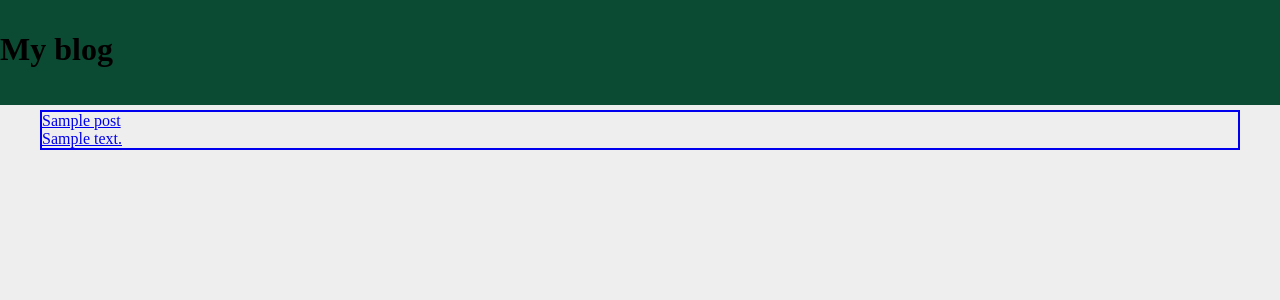
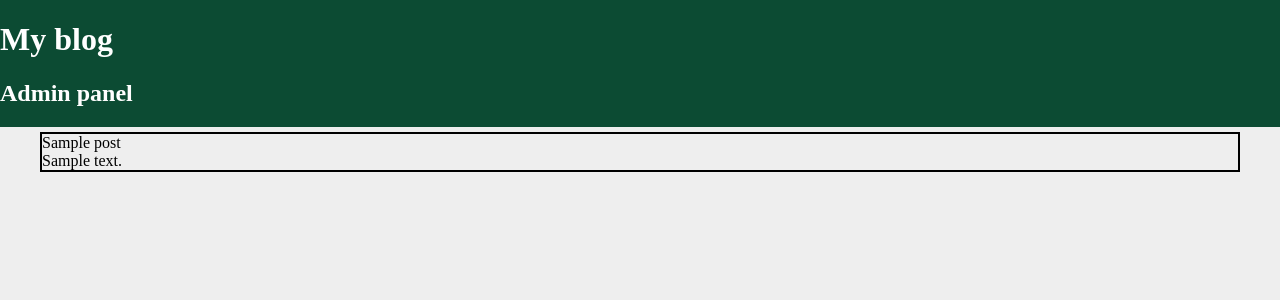
Before and after one commit to nongreen/myblog, a Django app: template blog/templates/blog/index.html in a window 1280 px wide. Shown: the top 300 px of the page. Run offline with Django 3.2, Linux system fonts and the light colour scheme; the template is opened without the code that fills it: most values are stand-ins (such as "Sample title", 1, 10 or a date in 2020).

Commit message:
Added link to admin panel(temp)

```diff
--- a/blog/static/blog/styles.css
+++ b/blog/static/blog/styles.css
@@ -7,13 +7,32 @@ body {
         background: #0C4B33;
         overflow: hidden;
         margin: 0;
-        padding: 10px 0 15px;
         position: relative;
         z-index: 0;
+}
+
+.home-link {
+        color: #fff;
+        display: block;
+        background-color: initial;
+        text-decoration: none;
+}
+
+.admin-link {
+        color: #fff;
+        display: block;
+        background-color: initial;
+        text-decoration: none;
+}
+
+.post-link {
+        text-decoration: none;
+        color: #000;
 }
 
 .post-block {
         border-style: solid;
         border-width: 2px;
+        border-color: #000;
         margin: 5px 40px 5px 40px;
 }
--- a/blog/templates/blog/base.html
+++ b/blog/templates/blog/base.html
@@ -11,7 +11,8 @@
 </head>
 <body>
     <div class="header">
-        <h1>My blog</h1>
+        <a class="home-link" href="/" rel="home" title="My blog"><h1> My blog </h1></a>
+        <a class="admin-link" href="/admin" title="admin"><h2>Admin panel</h2></a>
     </div>
     {% block content %}
     {% endblock %}
```
